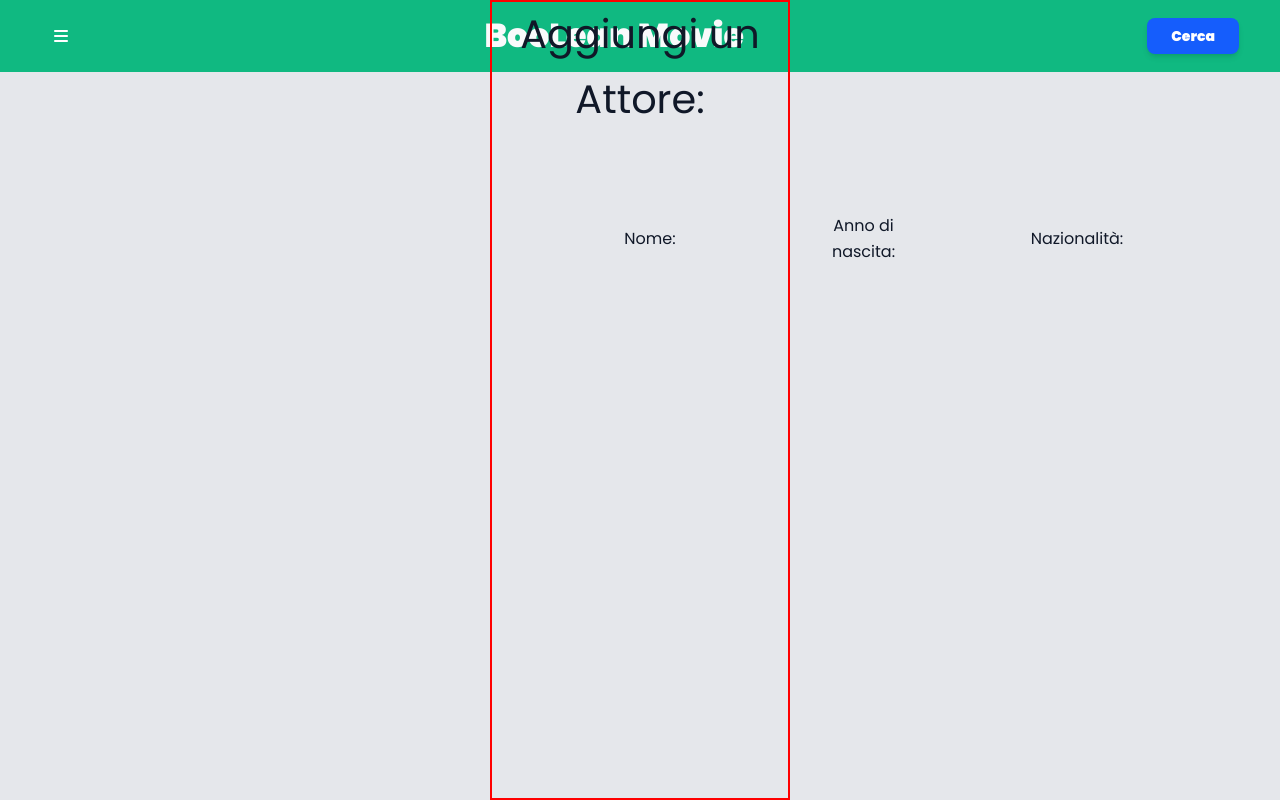
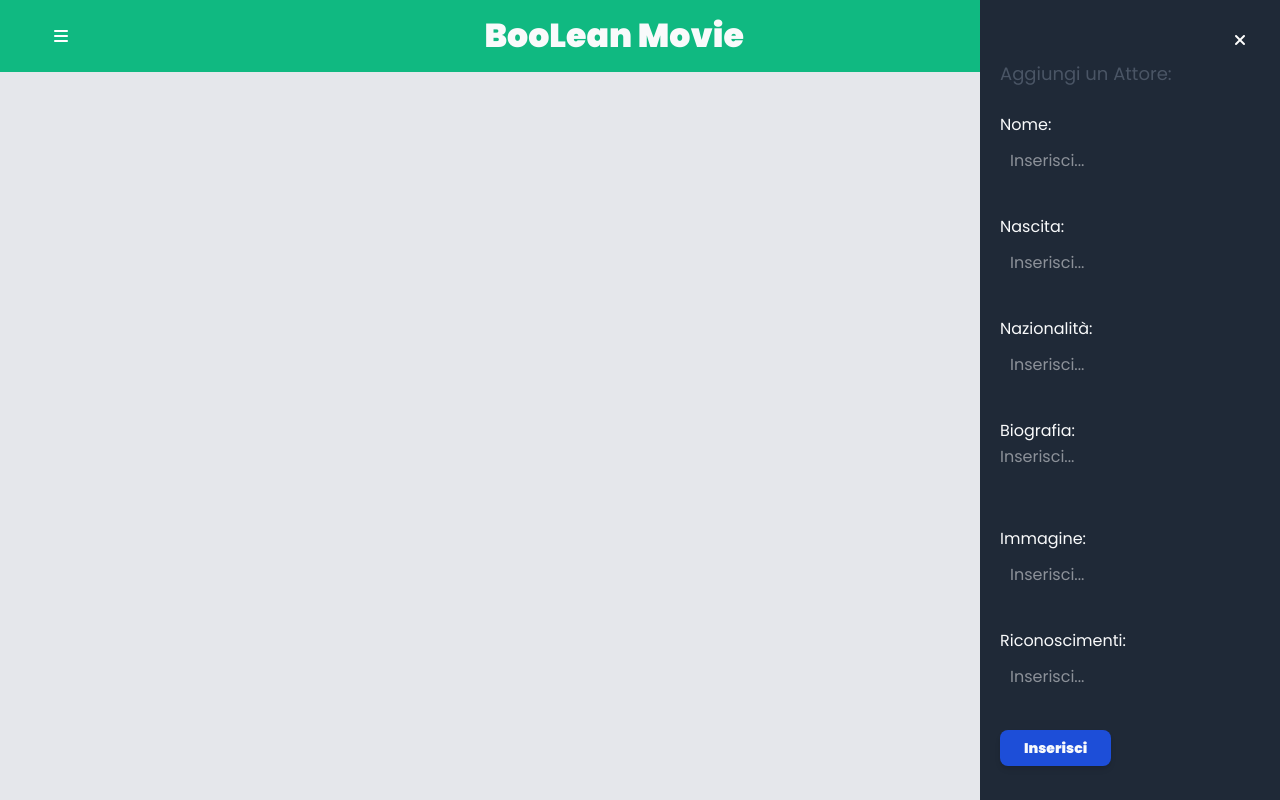
Before and after one commit to raff-E12/react-api, a React (Vite) app: page / in a window 1280 px wide. Both pictures are taken after a click on the element 61 px from the left and 35 px from the top of the page. Built offline with nearby package versions, Linux system fonts and the light colour scheme; a web font is replaced by a local one.

Commit message:
feat: Completamento della funzione

```diff
--- a/src/App.css
+++ b/src/App.css
@@ -52,14 +52,79 @@
 }
 
 .left-menu-sc{
-  border: 2px solid red;
   height: 100vh;
   top: 0;
+  right: 0;
+  flex-direction: column;
   width: 300px;
+  padding: 20px;
+  overflow-y: scroll;
+  background-color: var(--color-bg-dark);
+  color: var(--color-bg);
+}
+
+.left-menu-sc::-webkit-scrollbar{
+  background-color: transparent;
+  width: 10px;
+}
+
+.left-menu-sc::-webkit-scrollbar-thumb{
+  background-color: var(--color-success);
+  border-radius: 10px;
 }
 
 .list-form{
   align-items: center;
   gap: 2px;
+  flex-direction: column;
   justify-content: center;
+  gap: 30px;
 }
+
+.input-form{
+  display: flex;
+  width: 100%;
+  flex-direction: column;
+  align-items: flex-start;
+  justify-content: flex-start;
+}
+
+.input-form label{
+  text-align: left;
+  width: 100%;
+}
+
+.title-menu{
+  flex-direction: column;
+  align-items: flex-start;
+  justify-content: flex-start;
+}
+
+.input-form input{
+  padding: 10px;
+}
+
+.input-form textarea{
+  width: 100%;
+  border: none;
+  outline: none;
+  resize: none;
+}
+
+.btn-sub{
+  background-color: var(--color-primary-dark);
+}
+
+.btn-sub:active{
+  background-color: var(--color-secondary);
+}
+
+.left-menu-sc.none{
+  right: -9999px;
+  opacity: 0;
+}
+
+.left-menu-sc.show{
+  right: 0;
+  opacity: 100;
+}
--- a/src/assets/Header.jsx
+++ b/src/assets/Header.jsx
@@ -1,70 +1,64 @@
-import React from 'react'
+import React, { useState } from 'react'
 
 /**
  * Descrizione:
  * @augments - Componente Header della Pagina
- *
+ * @function SetOpen - Apertura e chiusura della sezione form
  */
 
 
 export default function Header() {
+  const [isOpen, SetOpen] = useState(true);
+
   return (
    <header className='header-sc container-main flex relative'>
       <div className='hd-container flex'>
-      <div className='icon-box'>
+      <div className='icon-box' onClick={()=>{SetOpen( value => !value)}}>
         <i className="fa-solid fa-bars"></i>
       </div>
       <h3 className='text-hero text-center'>BooLean Movie</h3>
       <button className='btn btn-primary'>Cerca</button>
       </div>
-      <div className='left-menu-sc fixed'>
-         <div className='title-menu'>
-            <h2>Aggiungi un Attore:</h2>
+      <div className={`left-menu-sc fixed flex ${isOpen ? "none" : "show"}`}>
+         <div className='title-menu flex'>
+             <div className='fluid reverse'>
+                <div className='icon-box' onClick={()=>{SetOpen( value => !value)}}>
+                  <i class="fa-solid fa-xmark"></i>
+                </div>
+             </div>
+            <h4 className='lead'>Aggiungi un Attore:</h4>
          </div>
-        <form action="#" method="POST" enctype="multipart/form-data" className='form'>
-        <fieldset className='list-form flex'>
-            <legend>Dati Attore</legend>
-
-            <div className='section-form'>
-            <label for="nome">Nome:</label>
-            <input type="text" id="nome" name="nome" required />
-            </div>
-
-            <div className='section-form'>
-            <label for="anno_nascita">Anno di nascita:</label>
-            <input type="number" id="anno_nascita" name="anno_nascita" min="1900" max="2100" required />
-            </div>
-
-            <div className='section-form'>
-            <label for="nazionalita">Nazionalità:</label>
-            <input type="text" id="nazionalita" name="nazionalita" required />
-            </div>
-
-            <div className='section-form'>
-            <label for="biografia">Biografia:</label>
-            <textarea id="biografia" name="biografia" rows="6" required></textarea>
-            </div>
-
-            <div className='section-form'>
-            <label for="immagine">Immagine profilo:</label>
-            <input type="file" id="immagine" name="immagine" accept="image/*" required />
-            </div>
-
-            <div className='section-form'>
-            <label for="riconoscimenti">Riconoscimenti:</label>
-            <textarea id="riconoscimenti" name="riconoscimenti" rows="4"></textarea>
-            </div>
-
-            <div className='section-form'>
-            <label for="galleria">Altre immagini (opzionali):</label>
-            <input type="file" id="galleria" name="galleria[]" accept="image/*" multiple />
-            </div>
-
-            <div className='section-form'>
-            <button type="submit">Salva Attore</button>
-            </div>
-        </fieldset>
-        </form>
+       <div className='form-sc flex'>
+         <ul className='list-form flex'>
+           <li className='input-form'>
+             <label id='index-nome'>Nome:</label>
+             <input type="text" className='input' id='name-id' placeholder='Inserisci...'/>
+           </li>
+           <li className='input-form'>
+             <label id='index-born'>Nascita:</label>
+             <input type="text" className='input' id='born-id' placeholder='Inserisci...'/>
+           </li>
+           <li className='input-form'>
+             <label id='index-country'>Nazionalità:</label>
+             <input type="text" className='input' id='cont-id' placeholder='Inserisci...'/>
+           </li>
+           <li className='input-form'>
+             <label id='index-bio'>Biografia:</label>
+             <textarea name="bio-sc" id="bio-id" placeholder='Inserisci...'></textarea>
+           </li>
+           <li className='input-form'>
+             <label id='index-img'>Immagine:</label>
+             <input type="text" className='input' id='img-id' placeholder='Inserisci...'/>
+           </li>
+           <li className='input-form'>
+             <label id='index-ric'>Riconoscimenti:</label>
+             <input type="text" className='input' id='ric-id' placeholder='Inserisci...'/>
+           </li>
+           <li className='input-form'>
+             <button className='btn btn-sub'>Inserisci</button>
+           </li>
+         </ul>
+       </div>
       </div>
    </header>
   )
--- a/src/index.css
+++ b/src/index.css
@@ -216,6 +216,10 @@
     @apply flex flex-wrap mx-4;
   }
 
+  .reverse{
+    @apply flex-row-reverse;
+  }
+
   .col {
     @apply px-4 w-full;
   }
@@ -271,6 +275,10 @@
     @apply py-12 sm:py-16 lg:py-20;
   }
 
+  .fluid{
+    @apply flex w-full;
+  }
+
   /* Typography helpers */
   .heading {
     @apply text-2xl sm:text-3xl lg:text-4xl font-bold tracking-tight mb-6;
```
